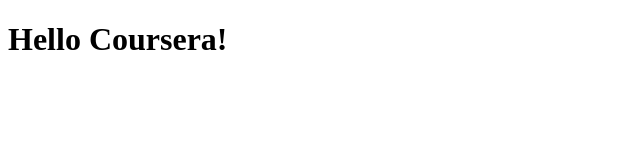
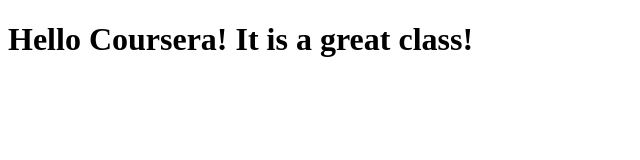
Before and after one commit to trapkici/coursera-test, a plain HTML site: page site/index.html in a window 1280 px wide. Shown: the whole page, without its empty margins (0-640 px from the left). Drawn offline with Linux system fonts and the light colour scheme.

Commit message:
Small change.

```diff
--- a/site/index.html
+++ b/site/index.html
@@ -1,9 +1,9 @@
 <!DOCTYPE html>
 <html>
 <head>
-<title>Hello Coursera!It is a great class!</title>
+<title>Hello Coursera!</title>
 </head>
 <body>
-<h1>Hello Coursera!</h1>
+<h1>Hello Coursera! It is a great class!</h1>
 </body>
 </html>
```
